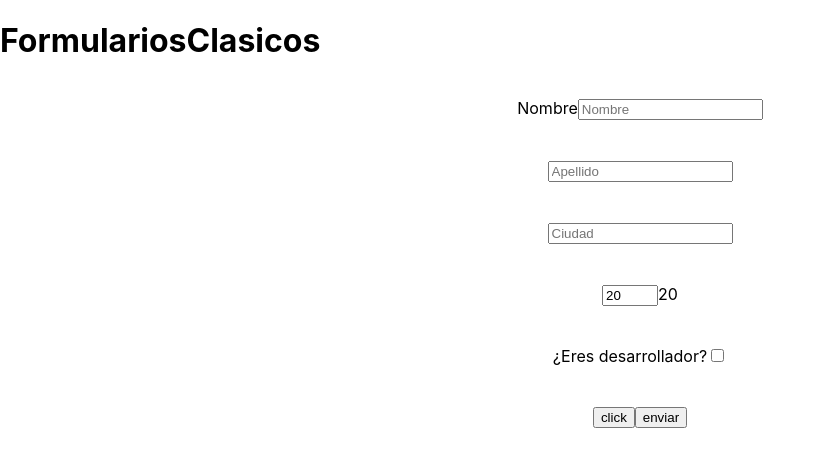
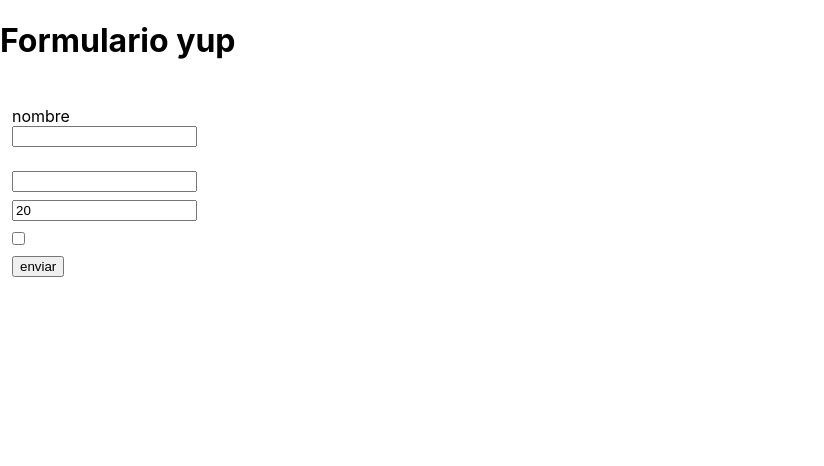
Before and after one commit to marcoslg/react-formacion, a React (Create React App) app: page / in a window 1280 px wide. Shown: the top 466 px of the page, without its empty margins (0-824 px from the left). Built offline with nearby package versions, Linux system fonts and the light colour scheme.

Commit message:
formularios formik + ypu

```diff
--- a/package.json
+++ b/package.json
@@ -10,12 +10,14 @@
     "@types/node": "^16.18.12",
     "@types/react": "^18.0.28",
     "@types/react-dom": "^18.0.11",
+    "formik": "^2.2.9",
     "react": "^18.2.0",
     "react-dom": "^18.2.0",
     "react-scripts": "5.0.1",
     "sass": "^1.58.2",
     "typescript": "^4.9.5",
-    "web-vitals": "^2.1.4"
+    "web-vitals": "^2.1.4",
+    "yup": "^1.0.0"
   },
   "scripts": {
     "start": "react-scripts start",
--- a/src/App.tsx
+++ b/src/App.tsx
@@ -4,12 +4,13 @@ import "./App.css";
 // import Contact from "./views/Contact";
 // import Home from "./views/Home";
 // import Login from "./views/Login";
-import { FormulariosClasicos } from "views";
+import { FormulariosFormik, FormulariosYup } from "views";
 
 function App() {
   return (
     <>
-      <FormulariosClasicos />
+      {/* <FormulariosFormik /> */}
+      <FormulariosYup />
     </>
   );
 }
--- a/src/models/index.ts
+++ b/src/models/index.ts
@@ -12,3 +12,6 @@ export interface Tarea {
     isDeveloper: boolean
     ciudad: string
   }
+  export type FormDataValidation<T> = {
+    [Property in keyof T]?: string;
+  };
--- /dev/null
+++ b/src/views/FormularioYup.tsx
@@ -0,0 +1,69 @@
+import React from "react";
+import { Formik, Form, Field, ErrorMessage } from "formik";
+import { IFormData, FormDataValidation } from "models";
+import * as Yup from "yup";
+
+const FormulariosYup = () => {
+  const formSchema = Yup.object({
+    nombre: Yup.string()
+      .required("nombre es obligatorio")
+      .min(5, "nombre debe ser >= 5"),
+  });
+  return (
+    <div>
+      <h1>Formulario yup</h1>
+      <Formik
+        initialValues={{
+          nombre: "",
+          apellido: "",
+          edad: 20,
+          isDeveloper: false,
+        }}
+        onSubmit={(values) => console.log(values)}
+        validationSchema={formSchema}
+        // validate={(values) => {
+        //   const errors: FormDataValidation<IFormData> = {};
+        //   if (values.nombre.length < 5) {
+        //     errors.nombre = "nombre debe ser >=5 ";
+        //   }
+        //   return errors;
+        // }}
+      >
+        <Form
+          style={{
+            padding: "0.5rem",
+            display: "flex",
+            flexDirection: "column",
+            gap: "0.5rem",
+            alignItems: "baseline",
+          }}
+        >
+          <p
+            style={{
+              display: "flex",
+              flexDirection: "column",
+              alignItems: "baseline",
+            }}
+          >
+            <label htmlFor="int-nombre">nombre</label>
+            <Field
+              type="text"
+              id="int-nombre"
+              name="nombre"
+              style={{ padding: "0.5 rem 1 rem" }}
+            />
+            <span style={{ color: "red", fontSize: "0.9rem", fontWeight: 600 }}>
+              <ErrorMessage name="nombre" />
+            </span>
+          </p>
+          <Field type="text" name="apellido" />
+          <Field type="number" name="edad" />
+          <Field type="checkbox" name="isDeveloper" />
+          <button type="submit">enviar</button>
+        </Form>
+      </Formik>
+    </div>
+  );
+};
+
+export default FormulariosYup;
--- /dev/null
+++ b/src/views/FormulariosFormik.tsx
@@ -0,0 +1,62 @@
+import React from "react";
+import { Formik, Form, Field, ErrorMessage } from "formik";
+import { IFormData, FormDataValidation } from "models";
+
+const FormulariosFormik = () => {
+  return (
+    <div>
+      <h1>Formulario formik</h1>
+      <Formik
+        initialValues={{
+          nombre: "",
+          apellido: "",
+          edad: 20,
+          isDeveloper: false,
+        }}
+        onSubmit={(values) => console.log(values)}
+        validate={(values) => {
+          const errors: FormDataValidation<IFormData> = {};
+          if (values.nombre.length < 5) {
+            errors.nombre = "nombre debe ser >=5 ";
+          }
+          return errors;
+        }}
+      >
+        <Form
+          style={{
+            padding: "0.5rem",
+            display: "flex",
+            flexDirection: "column",
+            gap: "0.5rem",
+            alignItems: "baseline",
+          }}
+        >
+          <p
+            style={{
+              display: "flex",
+              flexDirection: "column",
+              alignItems: "baseline",
+            }}
+          >
+            <label htmlFor="int-nombre">nombre</label>
+            <Field
+              type="text"
+              id="int-nombre"
+              name="nombre"
+              style={{ padding: "0.5 rem 1 rem" }}
+            />
+            <span style={{ color: "red", fontSize: "0.9rem", fontWeight: 600 }}>
+              <ErrorMessage name="nombre" />
+            </span>
+          </p>
+          <Field type="text" name="apellido" />
+          <Field type="number" name="edad" />
+          <Field type="checkbox" name="isDeveloper" />
+          <button type="submit">enviar</button>
+        </Form>
+      </Formik>
+    </div>
+  );
+};
+
+export default FormulariosFormik;
--- a/src/views/index.ts
+++ b/src/views/index.ts
@@ -4,5 +4,7 @@ import Home from "./Home";
 import Login from "./Login";
 import Tareas from "./Tareas";
 import FormulariosClasicos from "./FormulariosClasicos";
+import FormulariosFormik from "./FormulariosFormik";
+import FormulariosYup from "./FormularioYup";
 
-export { Admin, Contact , Home,Login ,Tareas, FormulariosClasicos}
+export { Admin, Contact , Home,Login ,Tareas, FormulariosClasicos, FormulariosFormik, FormulariosYup}
```
Also changed, not shown: 1 other file (tests, documents, lock files or other folders).
